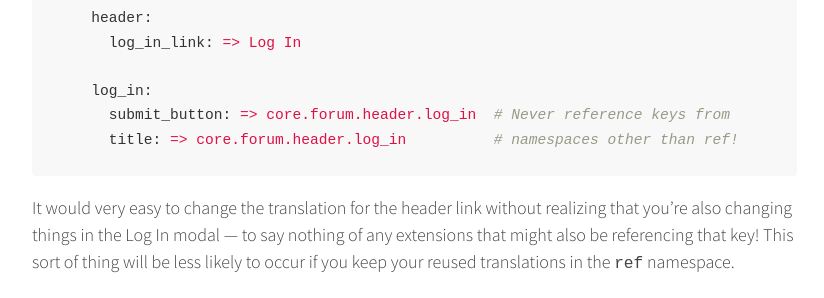
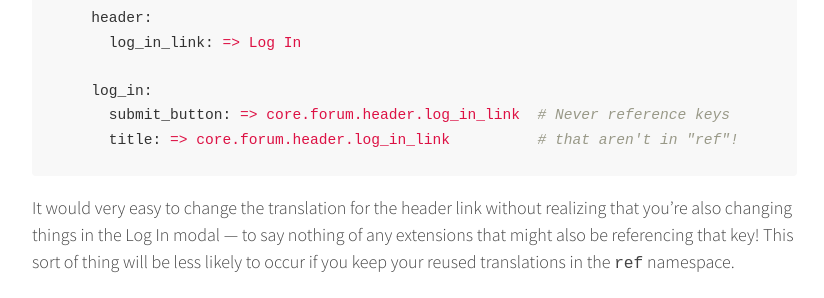
Before and after one commit to flarum/flarum.github.io, a Jekyll site: the page built from _docs/extend/internationalize.md, in a window 1280 px wide and 900 px high, scrolled down 11960 px. Shown: the part 153-451 px from the top of the window, without its empty margins (363-1187 px from the left). Built offline with Jekyll 4.4.1, drawn with Linux system fonts in a browser that asks for light colours; nearby versions of some CDN libraries; comment, search, counter and statistics services are not loaded.

Commit message:
Quick example fix
- Fixes key names in an example under "Reusing Translations".
- Also removes an unnecessary newline from the end.

````diff
--- a/_docs/extend/internationalize.md
+++ b/_docs/extend/internationalize.md
@@ -377,8 +377,8 @@ core:
       log_in_link: => Log In
 
     log_in:
-      submit_button: => core.forum.header.log_in  # Never reference keys from
-      title: => core.forum.header.log_in          # namespaces other than ref!
+      submit_button: => core.forum.header.log_in_link  # Never reference keys
+      title: => core.forum.header.log_in_link          # that aren't in "ref"!
 ```
 
 
````
